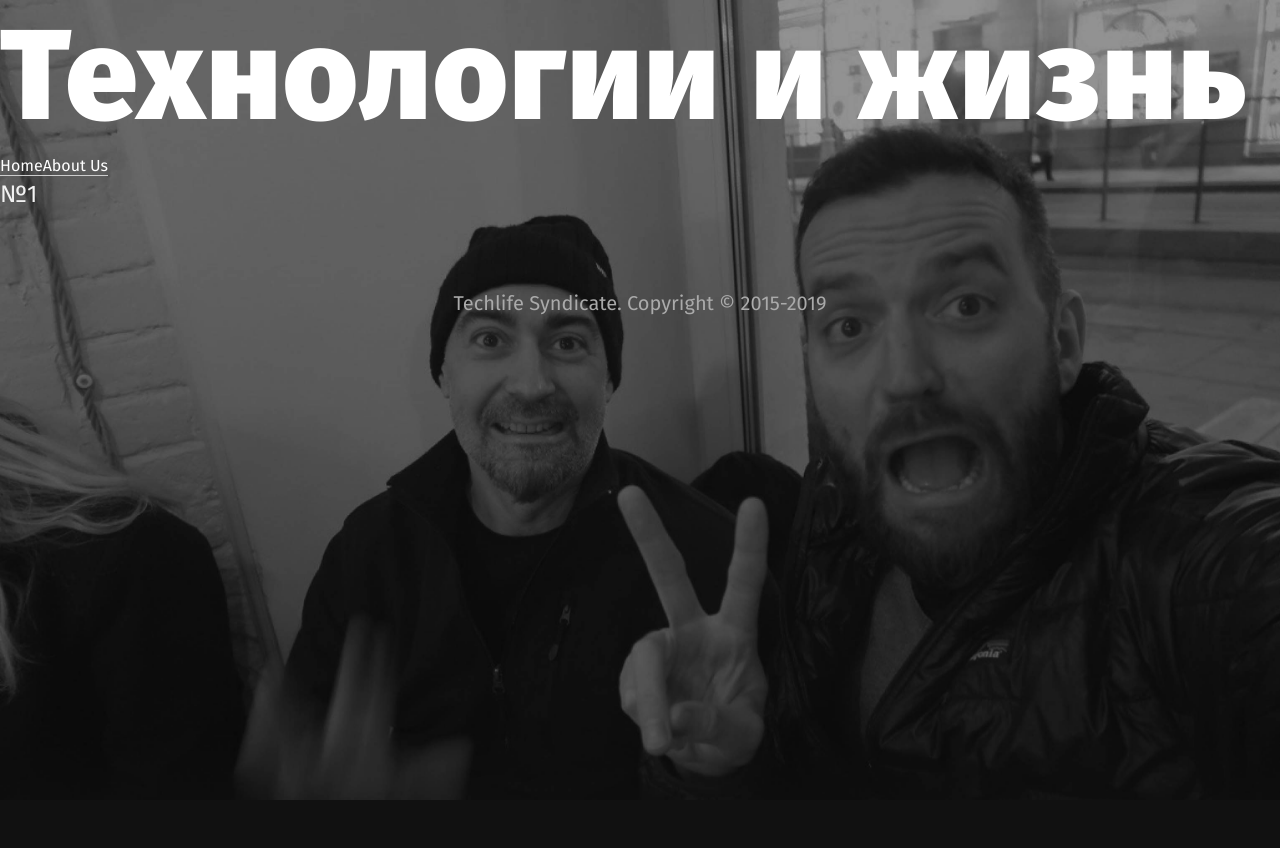
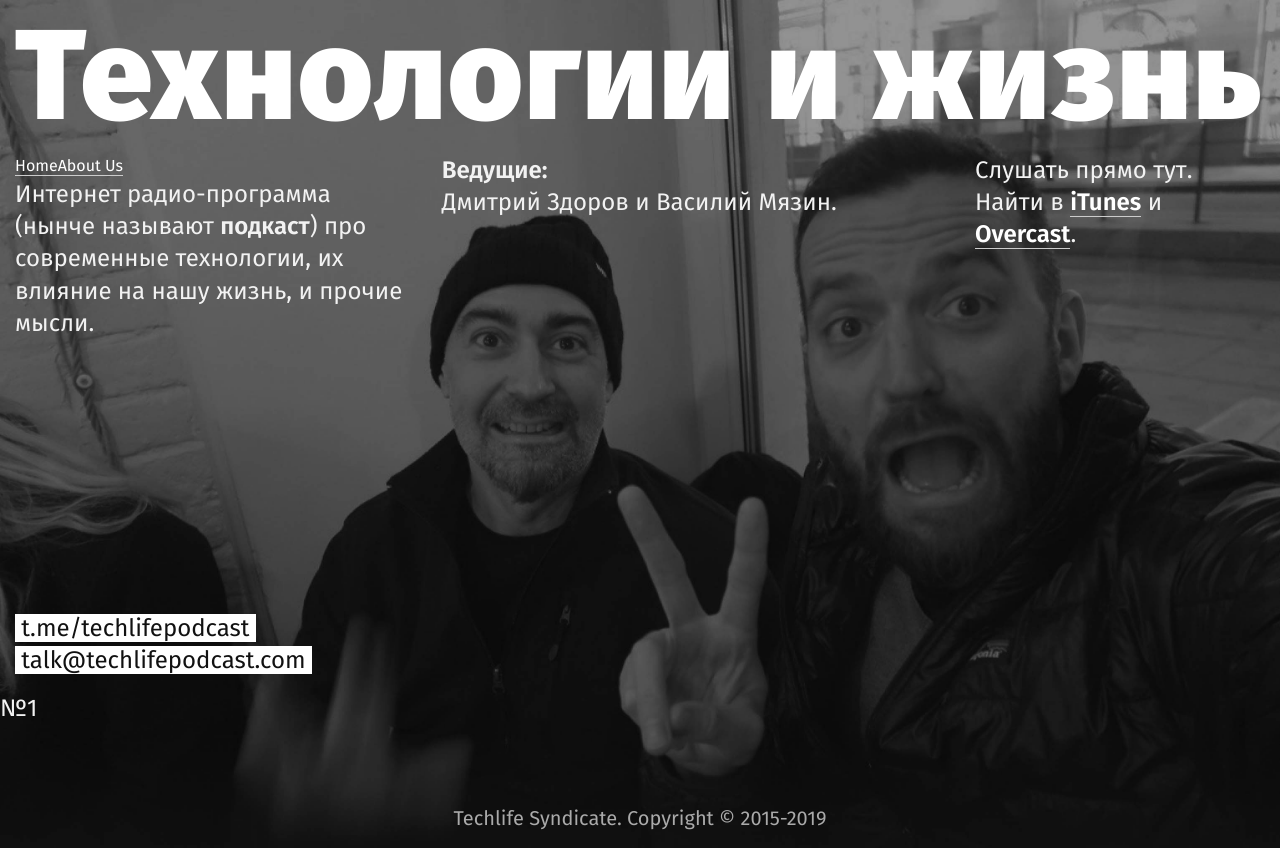
Before and after one commit to vmyazin/techlife-react, a React (Create React App) app: page /episodes/1 in a window 1280 px wide. Before the commit the page ends 800 px from the top, so only its background shows below. Built offline with nearby package versions, Linux system fonts and the light colour scheme; no server answers.

Commit message:
Move object mapping to App component; fix classNames

```diff
--- a/package.json
+++ b/package.json
@@ -25,6 +25,7 @@
     "not op_mini all"
   ],
   "devDependencies": {
+    "moment": "^2.24.0",
     "node-sass": "^4.11.0",
     "sass-loader": "^7.1.0"
   }
--- a/src/App.js
+++ b/src/App.js
@@ -34,11 +34,26 @@ class App extends Component {
           })
         });
 
-        console.log(_this.state.items);
+        let moment = require('moment');
+        require('moment/locale/ru');
+
+        let _items = _this.state.items;
+
+        // augment episodes object
+        let episodes = _items.rss.channel[0].item.map(episode => {
+          const episodeNumber = episode.title[0].split(":")[0];
+          // add episode number key
+          episode.episodeNum = episodeNumber.replace("#",""); // add clean episode number
+          // add clean title
+          episode.title = episode.title[0].replace(episodeNumber + ": ", ""); // add clean episode title
+          // add formatted date
+          episode.pubDateConverted = moment(episode.pubDate[0]).locale('ru').format("LL"); // add neat episode date in Russian
+          return episode;
+        });
 
         this.setState({
           isLoaded: true,
-          items: _this.state.items
+          items: episodes
         });
       });
   }
--- a/src/components/Footer.js
+++ b/src/components/Footer.js
@@ -2,10 +2,10 @@ import React from "react";
 
 const Footer = () => {
   return (
-    <div class="container footer">
-      <div class="row">
-        <div class="col-lg-12">
-          <p class="text-center">Techlife Syndicate. Copyright &copy; 2015-2019</p>
+    <div className="container footer">
+      <div className="row">
+        <div className="col-lg-12">
+          <p className="text-center">Techlife Syndicate. Copyright &copy; 2015-2019</p>
         </div>
       </div>
     </div>
--- a/src/components/Header.js
+++ b/src/components/Header.js
@@ -3,9 +3,35 @@ import Navigation from "./Navigation";
 
 const Header = () => {
   return (
-    <div>
-      <h1>Технологии и жизнь</h1>
-      <Navigation />
+
+    <div className="master-container">
+      <div className="container-fluid">
+        <h1>Технологии и жизнь</h1>
+        <div className="row">
+          <div className="col-lg-4 col-md-6">
+            <div className="spacer-xs spacer-sm"></div>
+            <div className="spacer-xs spacer-sm"></div>
+            <Navigation />
+            <p>Интернет радио-программа (нынче называют <b>подкаст</b>) про современные технологии, их влияние на нашу жизнь, и прочие мысли.</p>
+            <div className="spacer-md"></div>
+            <div className="spacer-lg"></div>
+            <div className="spacer-lg"></div>
+            <p>
+              <a className="link-ext" href="https://t.me/techlifepodcast" rel="external">&nbsp;t.me/techlifepodcast&nbsp;</a><br/>
+              <a className="link-ext" href="mailto:talk@techlifepodcast.com" rel="external">&nbsp;talk@techlifepodcast.com&nbsp;</a>
+            </p>
+          </div>
+
+          <div className="col-lg-5 col-md-6">
+            <p><b>Ведущие:</b><br/> Дмитрий Здоров и Василий Мязин.</p>
+          </div>
+
+          <div className="col-lg-3 col-md-12">
+            <p>Слушать прямо тут.<br/>
+              Найти в <b><a href="https://itunes.apple.com/podcast/tehnologii-i-zizn/id1013700516?mt=2">iTunes</a></b> и <b><a href="https://overcast.fm/itunes1013700516">Оvercast</a></b>.</p>
+          </div>
+        </div>
+      </div>
     </div>
   );
 }
--- a/src/components/Home.js
+++ b/src/components/Home.js
@@ -10,23 +10,12 @@ export class Home extends React.Component {
 
     const { isLoaded, items } = this.props.appState;
 
-    console.log(items);
-
     if (!isLoaded) {
       return <div>Loading...</div>
 
     } else {
 
-      let episodes = items.rss.channel[0].item;
-      let episodes2 = episodes.map(episode => {
-        const episodeNumber = episode.title[0].split(":")[0];
-        episode.episodeNum = episodeNumber.replace("#",""); // add clean episode number
-        episode.title = episode.title[0].replace(episodeNumber + ": ", ""); // add clean episode title
-        // episode.pubDateConverted = moment(episode.pubDate[0]).locale('ru').format("LL"); // add neat episode date in Russian
-        return episode;
-      });
-
-      console.log(episodes2);
+      let episodes = items;
 
       return (
         <div className="container">
@@ -35,7 +24,7 @@ export class Home extends React.Component {
               <h2>Наши выпуски</h2>
               <ul className="episode-list" id="episode-list">
                 {episodes.map(item => (
-                  <li><span class='episode-num'>№{item.episodeNum}</span> <a href="#">{item.title}</a></li>
+                  <li key="{item.episodeNum}"><span className='episode-num'>№{item.episodeNum}</span> <a href="#">{item.title}</a></li>
                 ))}
               </ul>
             </div>
```
